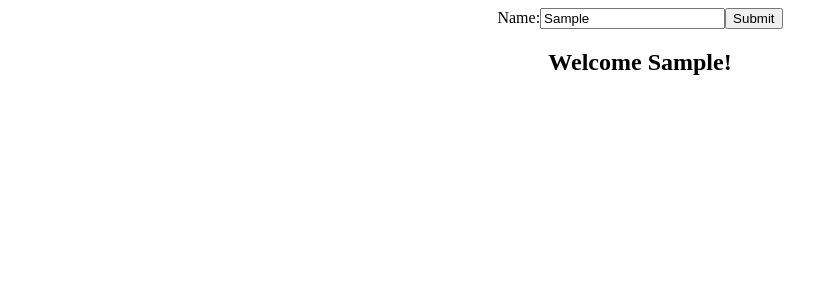
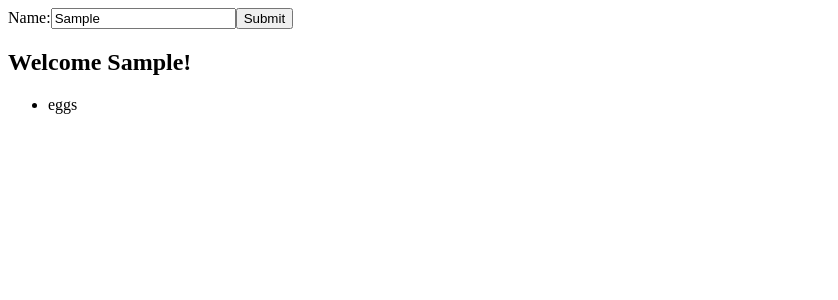
Before and after one commit to GavinThomas1192/react-testing, a React (Create React App) app: page / in a window 1280 px wide. Both pictures are taken after typing "Sample" into the empty fields and a click on the button "Submit". Shown: the top 300 px of the page, without its empty margins (0-838 px from the left). Built offline with nearby package versions, Linux system fonts and the light colour scheme.

Commit message:
added crud list to test

```diff
--- a/src/Components/App/App.css
+++ b/src/Components/App/App.css
@@ -1,5 +1,4 @@
 .App {
-  text-align: center;
 }
 
 .App-logo {
@@ -23,14 +22,17 @@
 }
 
 .inputError {
-  border: 1px solid red
+  border: 1px solid red;
 }
 
 error {
-
 }
 
 @keyframes App-logo-spin {
-  from { transform: rotate(0deg); }
-  to { transform: rotate(360deg); }
+  from {
+    transform: rotate(0deg);
+  }
+  to {
+    transform: rotate(360deg);
+  }
 }
--- a/src/Components/App/App.js
+++ b/src/Components/App/App.js
@@ -1,5 +1,7 @@
 import React, { Component } from "react";
 import "./App.css";
+
+import ShoppingList from "../ShoppingList/ShoppingList";
 
 import Welcome from "../Welcome/Welcome";
 
@@ -12,6 +14,7 @@ class App extends Component {
       error: ""
     };
   }
+
   handleChange = e => {
     !/^[a-zA-Z]+$/.test(e.target.value)
       ? this.setState({ error: "Whoops, letters only please" })
@@ -42,6 +45,7 @@ class App extends Component {
               Submit
             </button>
           </form>{" "}
+          {/* If error display the error message! */}
           {this.state.error ? (
             <div className="errorDiv">
               <p>{this.state.error}</p>
@@ -50,9 +54,11 @@ class App extends Component {
             undefined
           )}
         </div>
+        {/* If valid name display welcome! */}
         {this.state.showWelcome ? (
           <div>
             <Welcome name={this.state.name} />
+            <ShoppingList updateHomeState={this.updateHomeState} />
           </div>
         ) : (
           undefined
--- /dev/null
+++ b/src/Components/ShoppingList/ShoppingList.js
@@ -0,0 +1,22 @@
+import React from "react";
+
+export default class ShoppingList extends React.Component {
+  constructor(props) {
+    super(props);
+    this.state = {
+      groceryList: ["eggs"]
+    };
+  }
+
+  render() {
+    return (
+      <div>
+        <ul>
+          {this.state.groceryList.map((ele, index) => {
+            return <li key={index}>{ele}</li>;
+          })}
+        </ul>
+      </div>
+    );
+  }
+}
```
Also changed, not shown: 1 other file (tests, documents, lock files or other folders).
